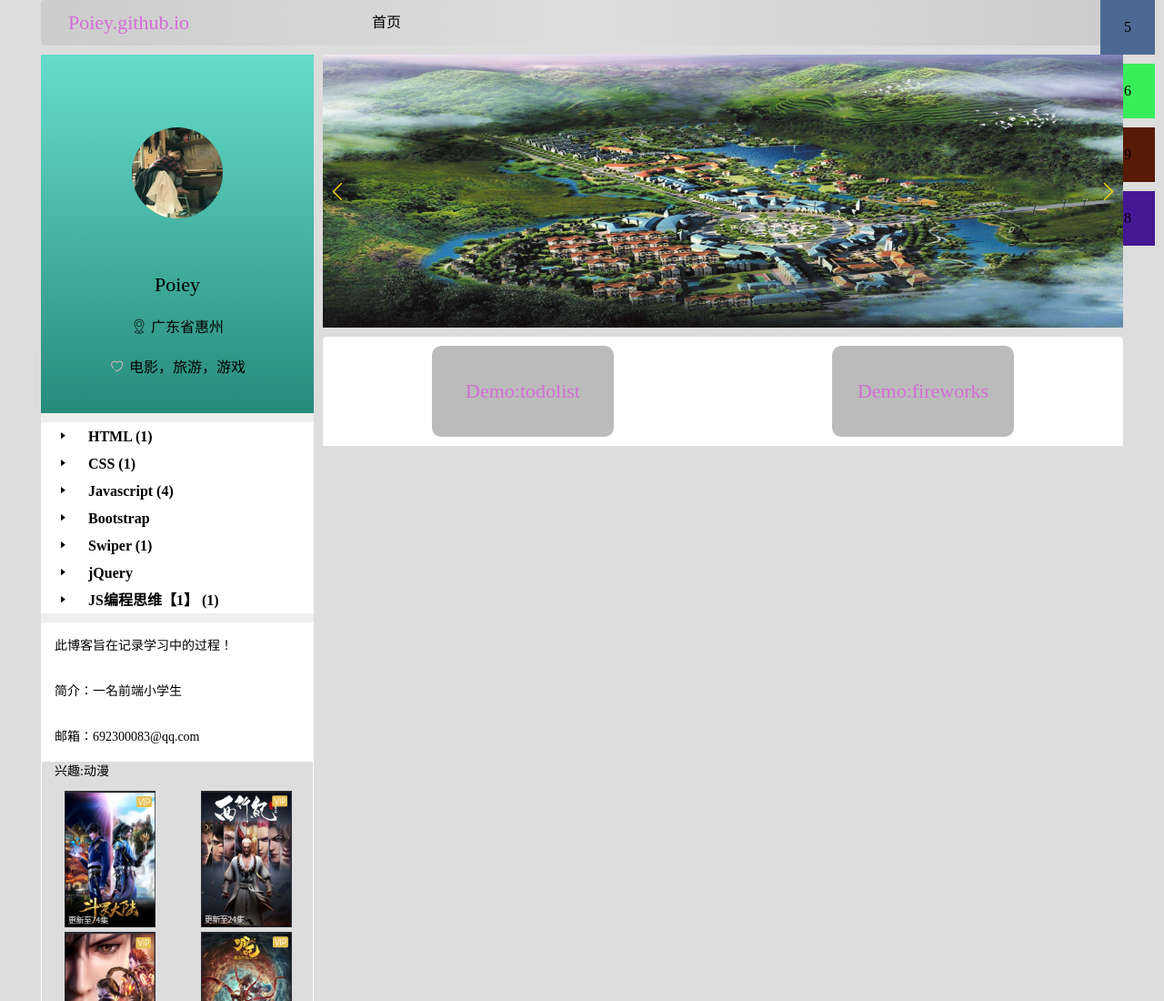
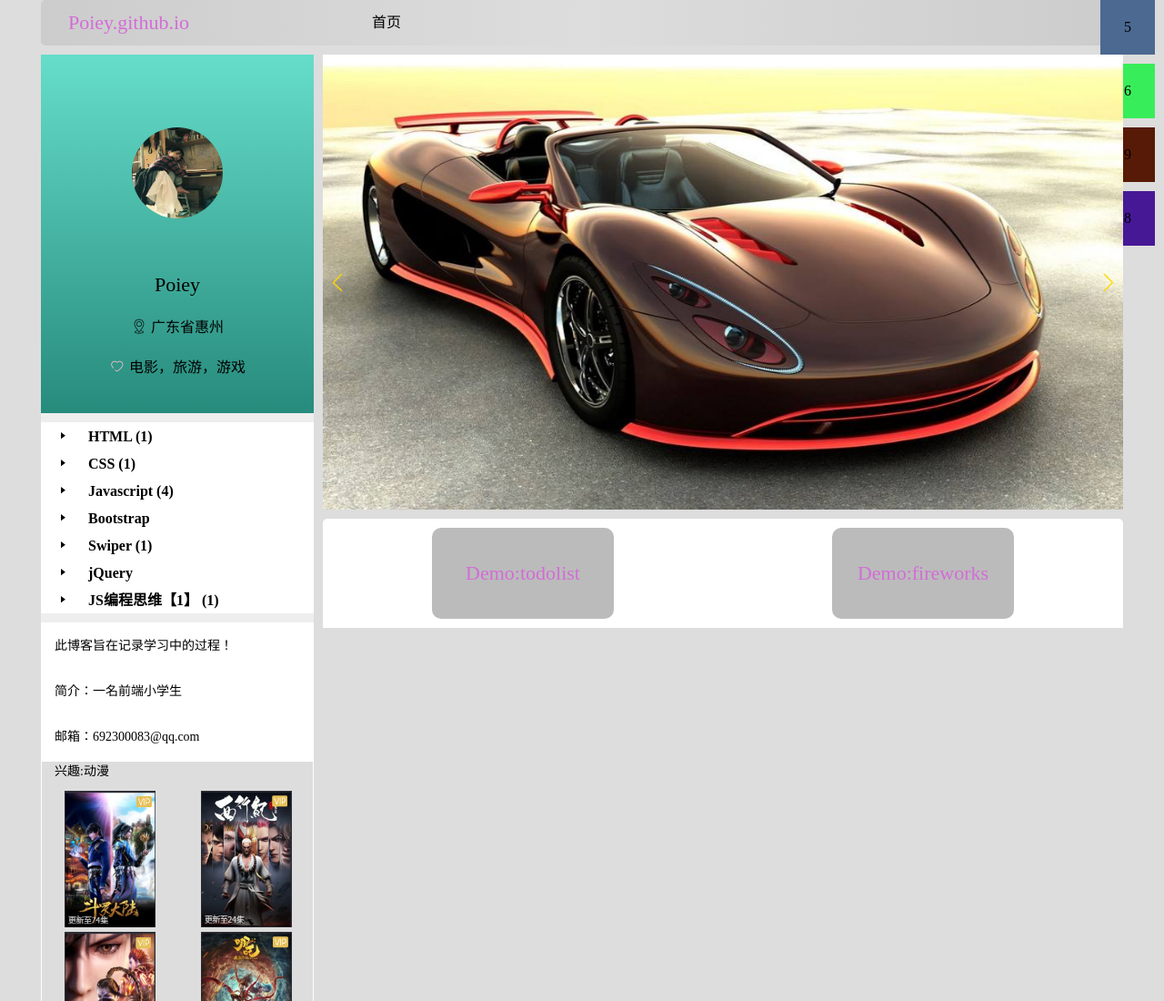
Before and after one commit to Poiey/Poiey.github.io, a plain HTML site: page index.html in a window 1280 px wide. Shown: the top 1100 px of the page at 91% size. Drawn offline with Linux system fonts and the light colour scheme.

Commit message:
第二次提交

```diff
--- a/css/home.css
+++ b/css/home.css
@@ -46,14 +46,14 @@ html{
 .maleft .keyword {width:100%;background:#fff;border-radius: 5px;padding:10px;box-sizing: border-box;}
 
 .mamiddle{float:left;width:880px;margin-left:10px;border-radius: 5px;}
-.mamiddle .conmatop{width:100%;height:300px;margin-bottom:10px;}
+.mamiddle .conmatop{width:100%;height:500px;margin-bottom:10px;}
 
 .mamiddle .conmatop .swiper-container{
-    width: 880px;height: 300px;
+    width: 880px;height: 500px;
     --swiper-theme-color: #ff6600;/* 设置Swiper风格 */
     --swiper-navigation-color: gold;/* 单独设置按钮颜色 */
     --swiper-navigation-size: 20px;/* 设置按钮大小 */}
-.mamiddle .conmatop .swiper-container img{width:880px;height:300px;}
+.mamiddle .conmatop .swiper-container img{width:880px;height:500px;}
 
 .mamiddle .conmabottom {width:100%;position: relative;}
 .mamiddle .conmabottom .con{width:100%;border-radius: 5px 5px 0 0;position: absolute;left:0;top:0;background:#fff;}
--- a/index.html
+++ b/index.html
@@ -81,9 +81,9 @@
                 <div class="conmatop">
                     <div class="swiper-container">
                         <div class="swiper-wrapper">
-                            <div class="swiper-slide"><img src="images/timg.jpg" alt=""></div>
-                            <div class="swiper-slide"><img src="images/timg (1).jpg" alt=""></div>
-                            <div class="swiper-slide"><img src="images/timg (2).jpg" alt=""></div>
+                            <div class="swiper-slide"><img src="images/timg (3).jpg" alt=""></div>
+                            <div class="swiper-slide"><img src="images/timg (4).jpg" alt=""></div>
+                            <div class="swiper-slide"><img src="images/timg (5).jpg" alt=""></div>
                             <!-- <div class="swiper-slide"><img src="images/timg (3).jpg" alt=""></div>
                             <div class="swiper-slide"><img src="images/timg (4).jpg" alt=""></div>
                             <div class="swiper-slide"><img src="images/timg (5).jpg" alt=""></div> -->
```
Also changed, not shown: images/timg (3).jpg (added), images/timg (4).jpg (added), images/timg (5).jpg (added).
